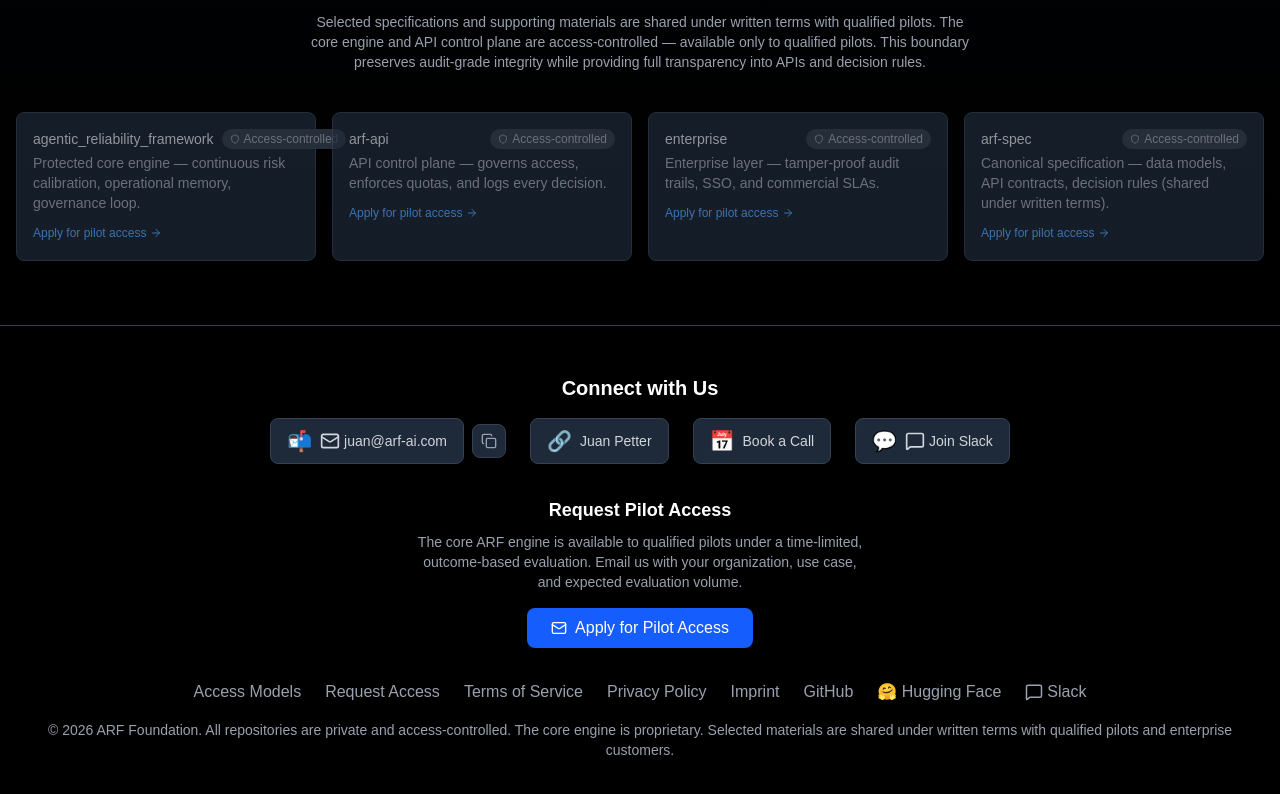
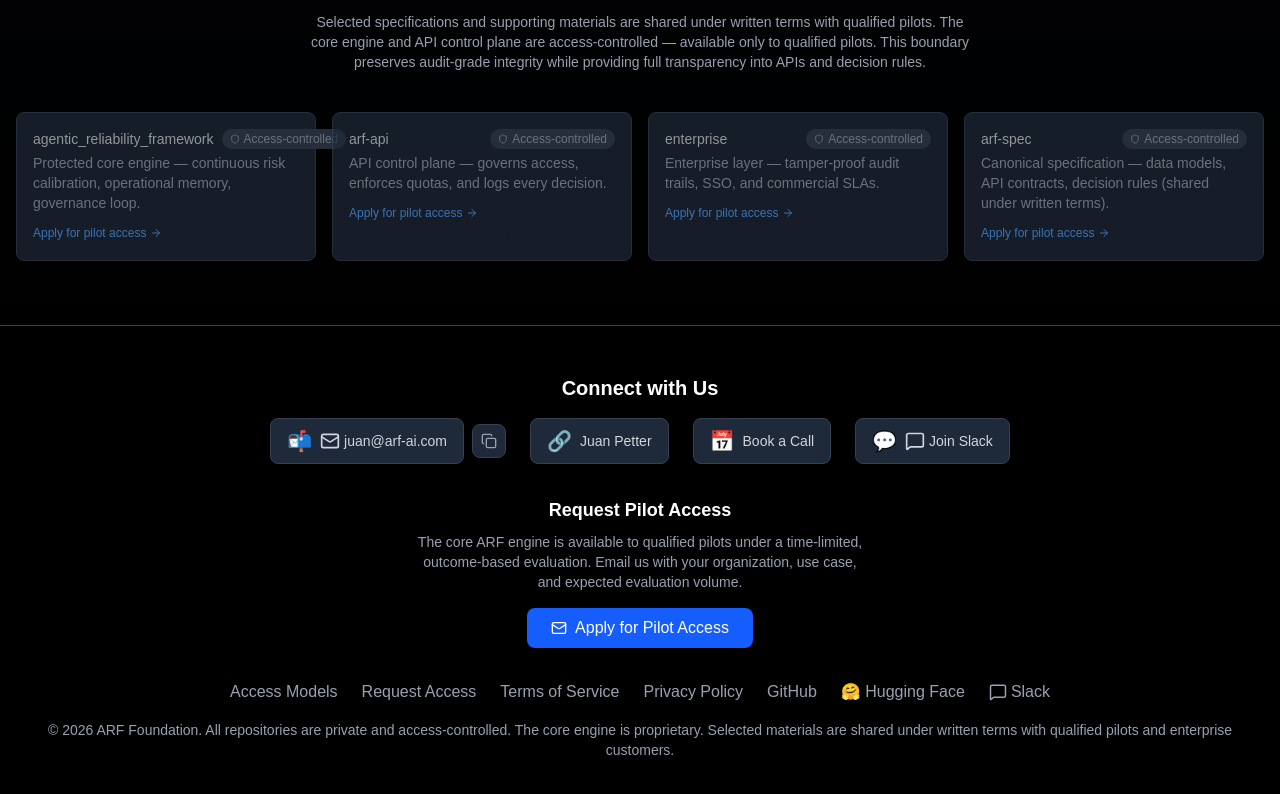
Before and after one commit to arf-foundation/arf-frontend, a Next.js app: page / in a window 1280 px wide. Shown: the part 5022-5816 px from the top of the page. Built offline with nearby package versions, Linux system fonts and the light colour scheme.

Commit message:
Remove Imprint link from footer
Removed the Imprint link from the footer.

```diff
--- a/app/page.tsx
+++ b/app/page.tsx
@@ -729,9 +729,6 @@ export default function LandingPage() {
             <Link href="/privacy" className="hover:text-white transition">
               Privacy Policy
             </Link>
-            <Link href="/legal/imprint" className="hover:text-white transition">
-              Imprint
-            </Link>
             <a
               href="https://github.com/arf-foundation"
               target="_blank"
```
